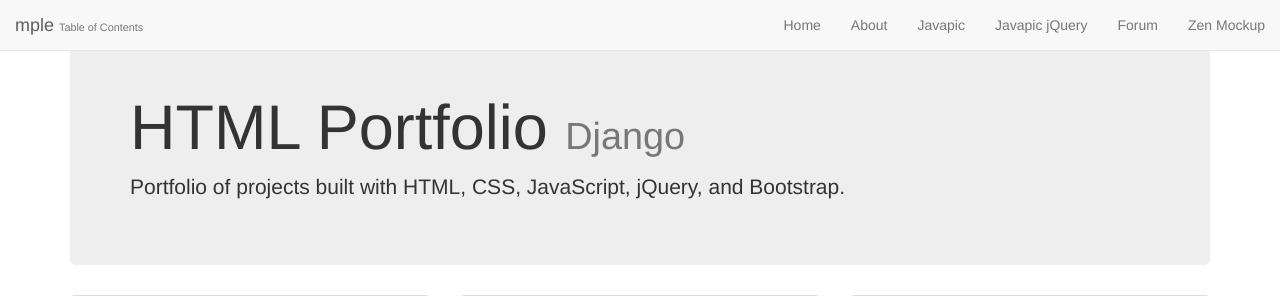
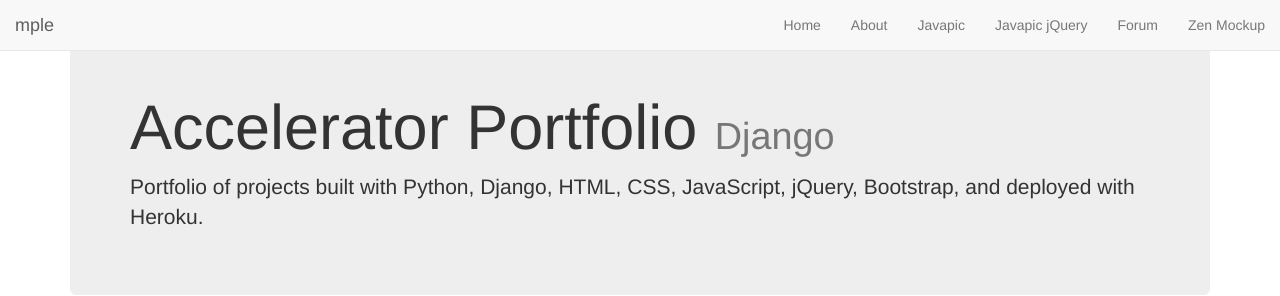
Before and after one commit to williamsmichael/heroku-accelerator-portfolio, a Django app: page / in a window 1280 px wide. Shown: the top 296 px of the page. Run offline with Django 3.2, Linux system fonts and the light colour scheme; grey boxes labelled with a size stand in for pictures from a placeholder-image service; some libraries are stand-ins or nearby versions.

Commit message:
updates headings, title, footer, styles

```diff
--- a/home/static/css/base.css
+++ b/home/static/css/base.css
@@ -12,3 +12,10 @@
 small {
   font-size: 0.6em !important;
 }
+
+/* ------------------------------------------------------------media queries*/
+@media (max-width: 550px) {
+	img[alt="twitter icon to connect"] {
+		width: 50px;
+	}
+}
--- a/home/templates/base.html
+++ b/home/templates/base.html
@@ -51,7 +51,7 @@
     <a href="https://twitter.com/michael_mdw">
       <img src="{% static "images/twitter.svg" %}" alt="twitter icon to connect" />
     </a>
-    <p class="text-muted">&copy; 2015 michael williams</p>
+    <p class="text-muted">&copy; 2015 mple by michael williams</p>
   </footer>
 
 {% block js_scripts %}{% endblock %}
--- a/home/templates/index.html
+++ b/home/templates/index.html
@@ -15,18 +15,18 @@
 
   {% block css_links %}{% endblock %}
 
-    {% block title %} Table of Contents {% endblock %}
+    {% block title %} Contents {% endblock %}
 {% endblock %}
 
-{% block navbar_subtext %} Table of Contents {% endblock %}
+{% block navbar_subtext %}{% endblock %}
 
 {% block body %}
 <div class="container">
 
   <!-- jumbotron -->
   <div class="jumbotron">
-    <h1>HTML Portfolio <small>Django</small></h1>
-    <p>Portfolio of projects built with HTML, CSS, JavaScript, jQuery, and Bootstrap.</p>
+    <h1>Accelerator Portfolio <small>Django</small></h1>
+    <p>Portfolio of projects built with Python, Django, HTML, CSS, JavaScript, jQuery, Bootstrap, and deployed with Heroku.</p>
   </div> <!-- end jumbotron -->
 
   <!-- thumbnails -->
```
